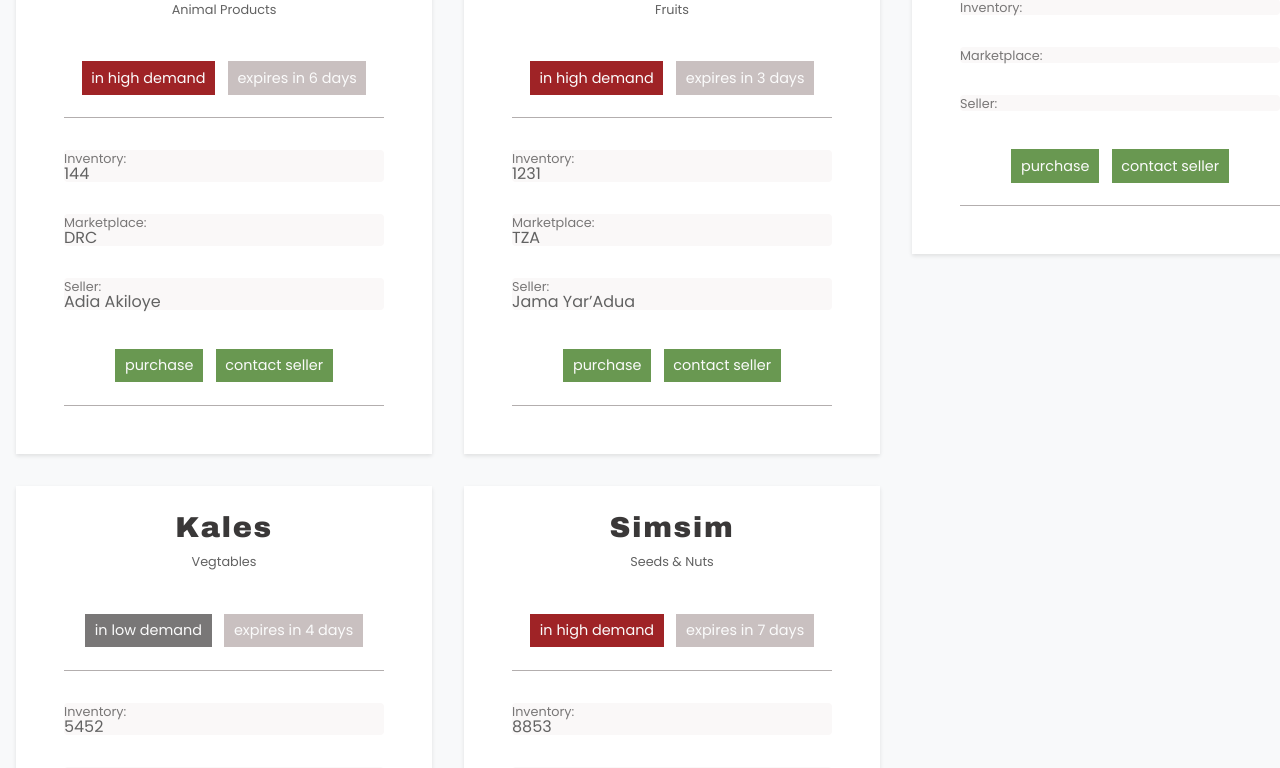
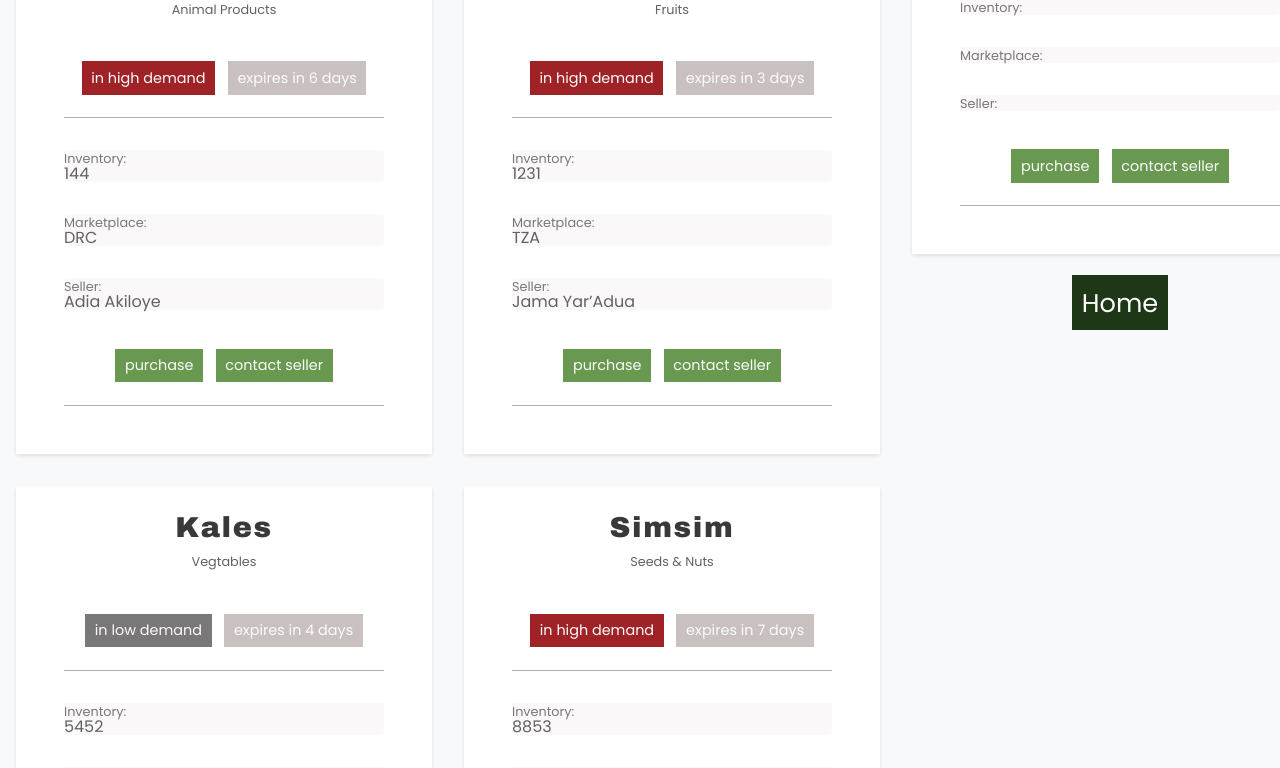
Before and after one commit to African-Marketplace-Build-Week/front-end, a React (Create React App) app in the folder african-marketplace/: page /dashboard in a window 1280 px wide. Shown: the part 756-1524 px from the top of the page. Built offline with nearby package versions, Linux system fonts and the light colour scheme.

Commit message:
preview button home link

```diff
--- a/african-marketplace/src/components/Dashboard.js
+++ b/african-marketplace/src/components/Dashboard.js
@@ -3,13 +3,16 @@ import { marketplaceArray } from '../data/Data'
 import MarketItemList from './MarketItemList'
 import NewItem from './NewItem'
 import '../styles/dashboard.css'
+import { useHistory, Link } from "react-router-dom";
 
 
 export default function Home(props) {
+  const { push } = useHistory();
     console.log(marketplaceArray)
     return (
       <div className='dashboard-container'>
-      <h1 className='title-h1'> <span className='hello'>Hello!</span> Welcome to the African Marketplace.</h1> <br />
+        <div className='nav-bar-dashboard'>
+      <h1 className='title-h1'> <span className='hello'>Hello!</span> Welcome to the African Marketplace.</h1>  <br /></div>
       <div className='cards-container'>
   <div className="market-container">
       {marketplaceArray.length > 0 && marketplaceArray.map((item) => <MarketItemList
@@ -18,8 +21,13 @@ export default function Home(props) {
       </div>
       <div className='new-item-form'>
         <NewItem />
+        <div className='home-link'>
+        <Link className='homeBtn' to="/">Home</Link>
+        </div>
+      </div>
+
       </div>
       </div>
-      </div>
+
     );
   }
--- a/african-marketplace/src/styles/dashboard.css
+++ b/african-marketplace/src/styles/dashboard.css
@@ -15,6 +15,8 @@ body{
     font-weight: bolder;
     font-style: italic;
 }
+
+
 
 .cards-container {
     display: flex;
@@ -111,6 +113,9 @@ margin: 0.4rem;
 
 .new-item-form {
     flex: 0 0 20%;
+    display: flex;
+    flex-direction: column;
+    align-items: center;
 }
 
 .other {
@@ -199,3 +204,17 @@ margin: 0.4rem;
             cursor: pointer;
             border: none;
         }
+
+        .home-link {
+            margin-top: 1.3rem;
+        }
+
+        .homeBtn {
+            padding: 0.6rem;
+    background: #1E3716;
+    color: #FBFBFB;
+    font-size: 1.6rem;
+    margin-top: 2rem;
+    cursor: pointer;
+    border: none;
+        }
```
